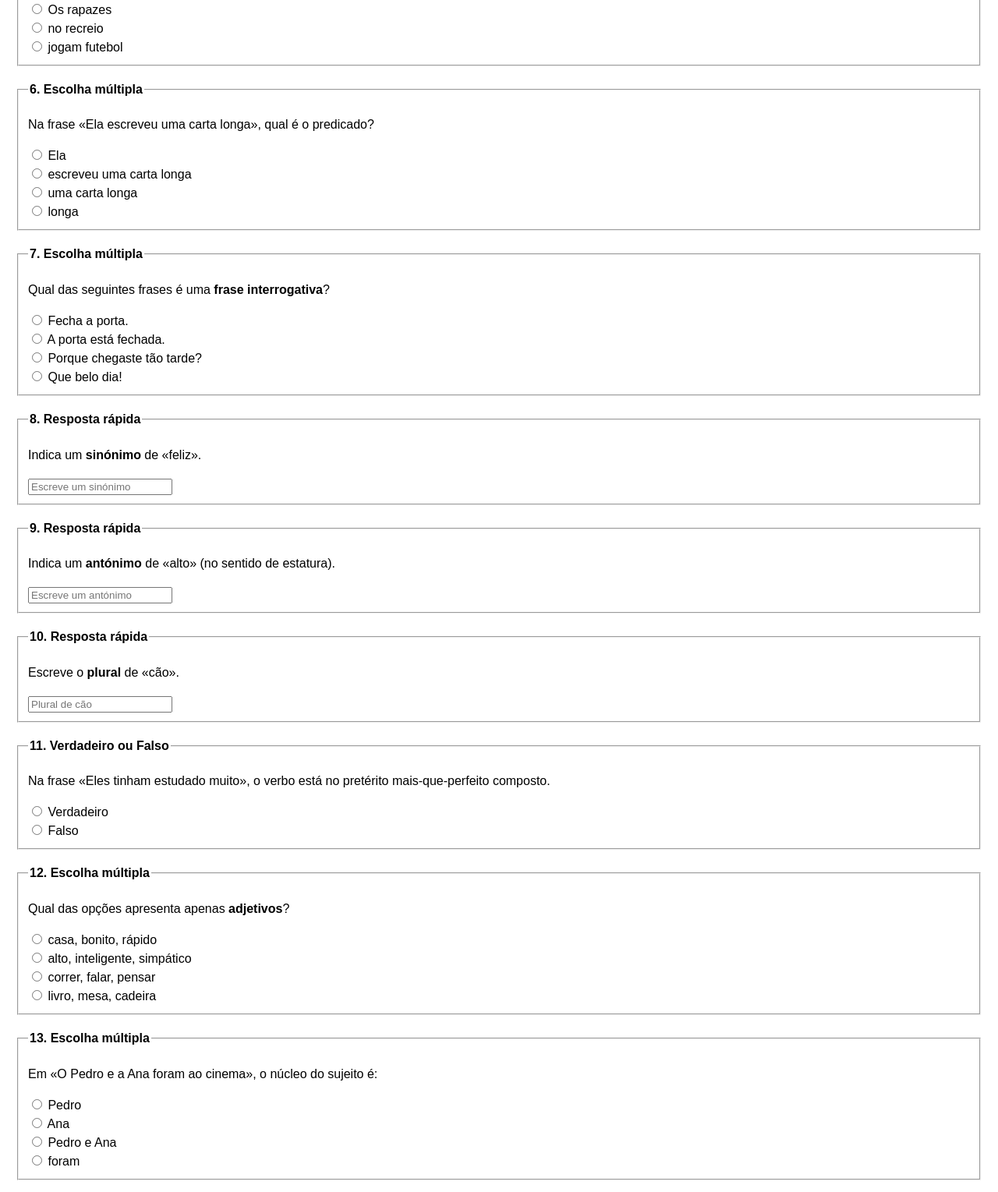
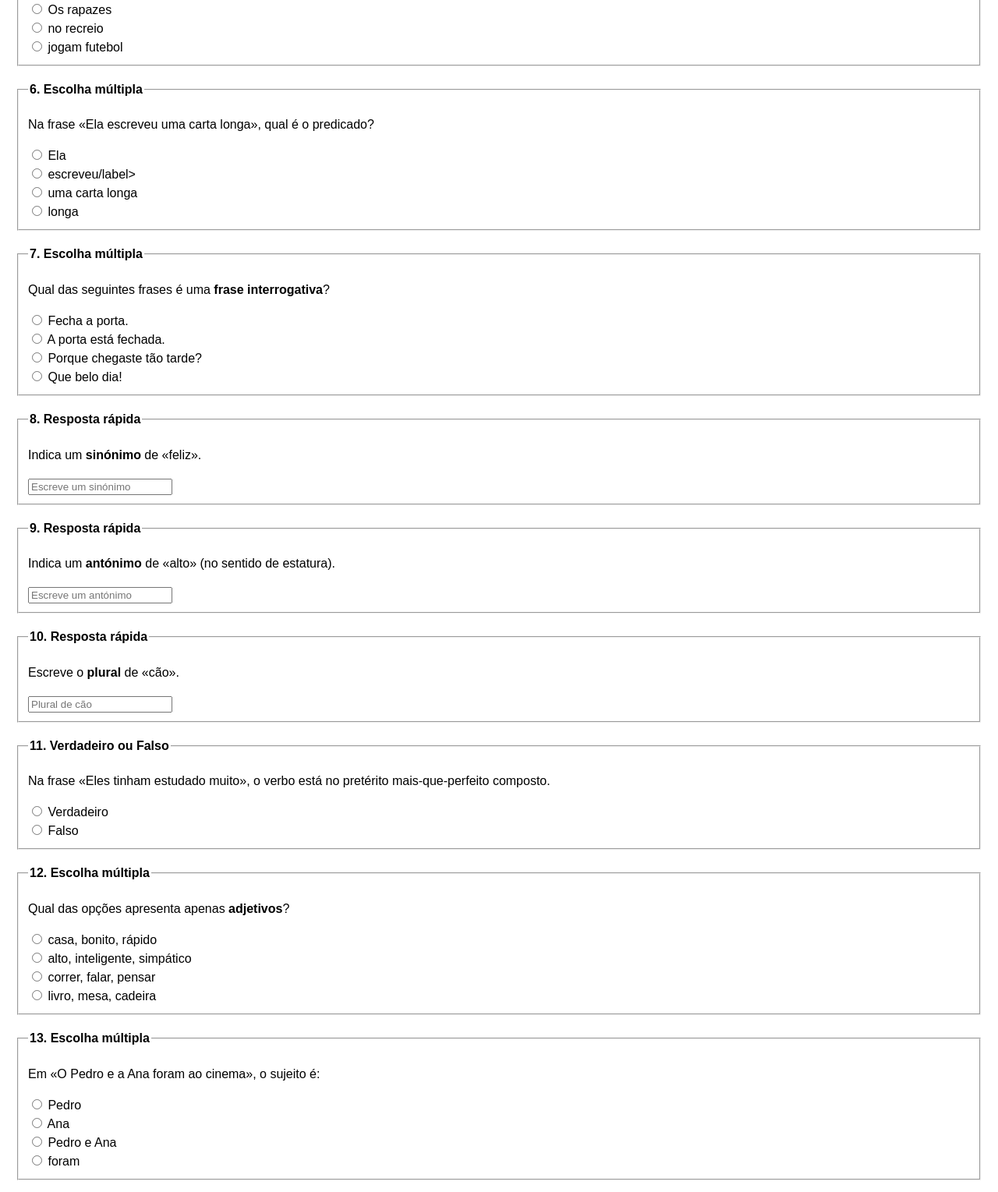
Before and after one commit to seabrapaiva/martim, a plain HTML site: page MiniTestePT_V5.html in a window 1280 px wide. Shown: the part 942-2471 px from the top of the page at 78% size. Drawn offline with Linux system fonts and the light colour scheme.

Commit message:
Update MiniTestePT_V5.html

```diff
--- a/MiniTestePT_V5.html
+++ b/MiniTestePT_V5.html
@@ -77,7 +77,7 @@
     <legend>6. Escolha múltipla</legend>
     <p>Na frase «Ela escreveu uma carta longa», qual é o predicado?</p>
     <label><input type="radio" name="q6" value="a"> Ela</label><br>
-    <label><input type="radio" name="q6" value="b"> escreveu uma carta longa</label><br>
+    <label><input type="radio" name="q6" value="b"> escreveu/label><br>
     <label><input type="radio" name="q6" value="c"> uma carta longa</label><br>
     <label><input type="radio" name="q6" value="d"> longa</label>
     <input type="hidden" data-correct="b">
@@ -141,7 +141,7 @@
   <!-- 13. Escolha múltipla -->
   <fieldset>
     <legend>13. Escolha múltipla</legend>
-    <p>Em «O Pedro e a Ana foram ao cinema», o núcleo do sujeito é:</p>
+    <p>Em «O Pedro e a Ana foram ao cinema», o sujeito é:</p>
     <label><input type="radio" name="q13" value="a"> Pedro</label><br>
     <label><input type="radio" name="q13" value="b"> Ana</label><br>
     <label><input type="radio" name="q13" value="c"> Pedro e Ana</label><br>
```
